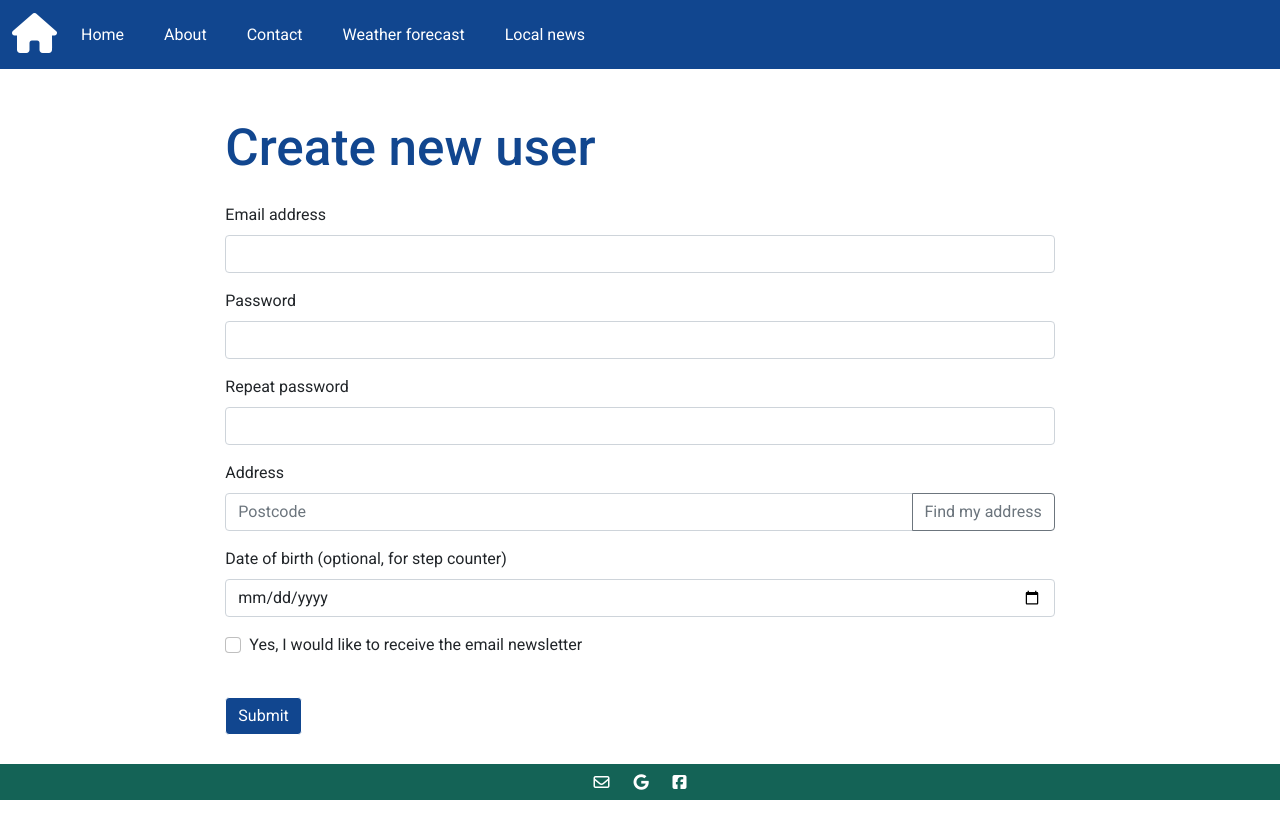
After one commit to Merley-North-Digital-Walking-Group/walking-app, a Django app: page /create_user in a window 1280 px wide. The commit adds this page. Run offline with Django 3.2, Linux system fonts and the light colour scheme; some libraries are stand-ins or nearby versions.

Commit message:
Add log in pages.

```diff
--- a/pages/urls.py
+++ b/pages/urls.py
@@ -1,4 +1,4 @@
-from django.urls import path
+from django.urls import path, include
 from . import views
 
 urlpatterns = [
@@ -7,4 +7,5 @@ urlpatterns = [
     path('contact', views.contact, name='contact'),
     path('weather', views.weather, name='weather'),
     path('news', views.news, name='news'),
+    path('', include('users.urls')),
 ]
--- /dev/null
+++ b/users/templates/users/create_user.html
@@ -0,0 +1,53 @@
+
+{% extends 'pages/base.html' %}
+<!--Main-->
+{% block content %}
+
+<div class="container col-8 mx-auto mt-5">
+    <div class="header">
+        <h2>
+            Create new user
+        </h2>
+    </div>
+
+
+    <form>
+
+        <div class="mb-3">
+          <label for="exampleInputEmail1" class="form-label">Email address</label>
+          <input type="email" class="form-control" id="exampleInputEmail1" aria-describedby="emailHelp">
+        </div>
+
+        <div class="mb-3">
+          <label for="exampleInputPassword1" class="form-label">Password</label>
+          <input type="password" class="form-control" id="exampleInputPassword1">
+        </div>
+
+        <div class="mb-3">
+          <label for="repeatInputPassword2" class="form-label">Repeat password</label>
+          <input type="password" class="form-control" id="repeatInputPassword2">
+        </div>
+
+        <label for="Address" class="form-label">Address</label>
+          <div class="input-group mb-3">
+            <input type="text" class="form-control" placeholder="Postcode" aria-label="Postcode" aria-describedby="button-addon2">
+            <button class="btn btn-outline-secondary" type="button" id="button-addon2">Find my address</button>
+          </div>
+
+          <div class="mb-3">
+            <label for="dateOfBirth" class="form-label">Date of birth (optional, for step counter)</label>
+            <input type="date" class="form-control" id="exampleInputPassword1">
+          </div>
+
+          <div class="mb-3 form-check">
+            <input type="checkbox" class="form-check-input" id="exampleCheck1">
+            <label class="form-check-label" for="exampleCheck1">Yes, I would like to receive the email newsletter</label>
+          </div>
+
+          <button type="submit" class="btn btn-primary mt-4 create-user-submit">Submit</button>
+        </div>
+      </form>
+
+</div>
+
+{% endblock %}
--- /dev/null
+++ b/users/urls.py
@@ -0,0 +1,9 @@
+from django.urls import path
+from . import views
+
+urlpatterns = [
+    path('login_email', views.login_email, name='login_email'),
+    path('login_facebook', views.login_facebook, name='login_facebook'),
+    path('login_google', views.login_google, name='login_google'),
+    path('create_user', views.create_user, name='create_user'),
+]
--- a/users/views.py
+++ b/users/views.py
@@ -1,3 +1,14 @@
 from django.shortcuts import render
 
 # Create your views here.
+def login_email(request):
+    return render(request, 'users/login_email.html', {})
+
+def login_facebook(request):
+    return render(request, 'users/login_facebook.html', {})
+
+def login_google(request):
+    return render(request, 'users/login_google.html', {})
+
+def create_user(request):
+    return render(request, 'users/create_user.html', {})
```
Also changed, not shown: pages/templates/pages/index.html (+4 -4 lines), users/templates/users/login_email.html (added, +35 -0 lines), users/templates/users/login_facebook.html (added, +24 -0 lines), users/templates/users/login_google.html (added, +24 -0 lines).
